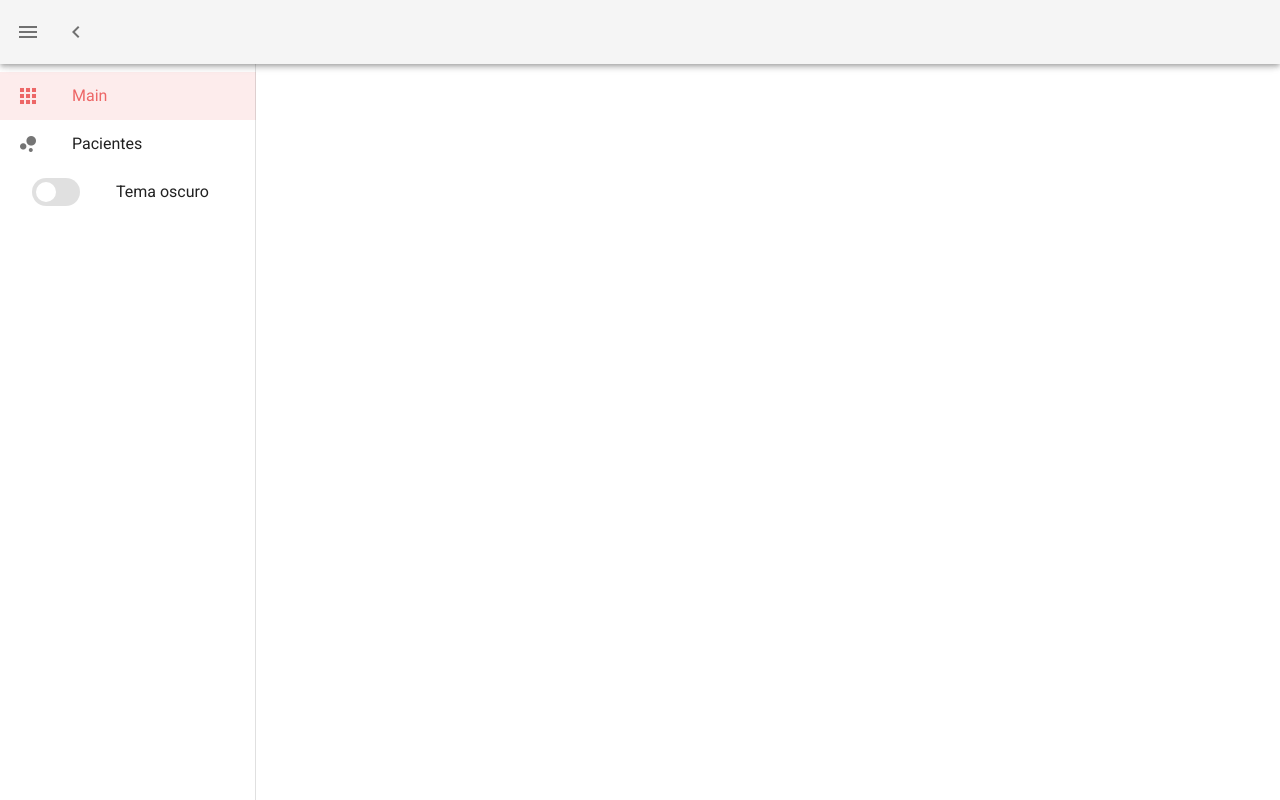
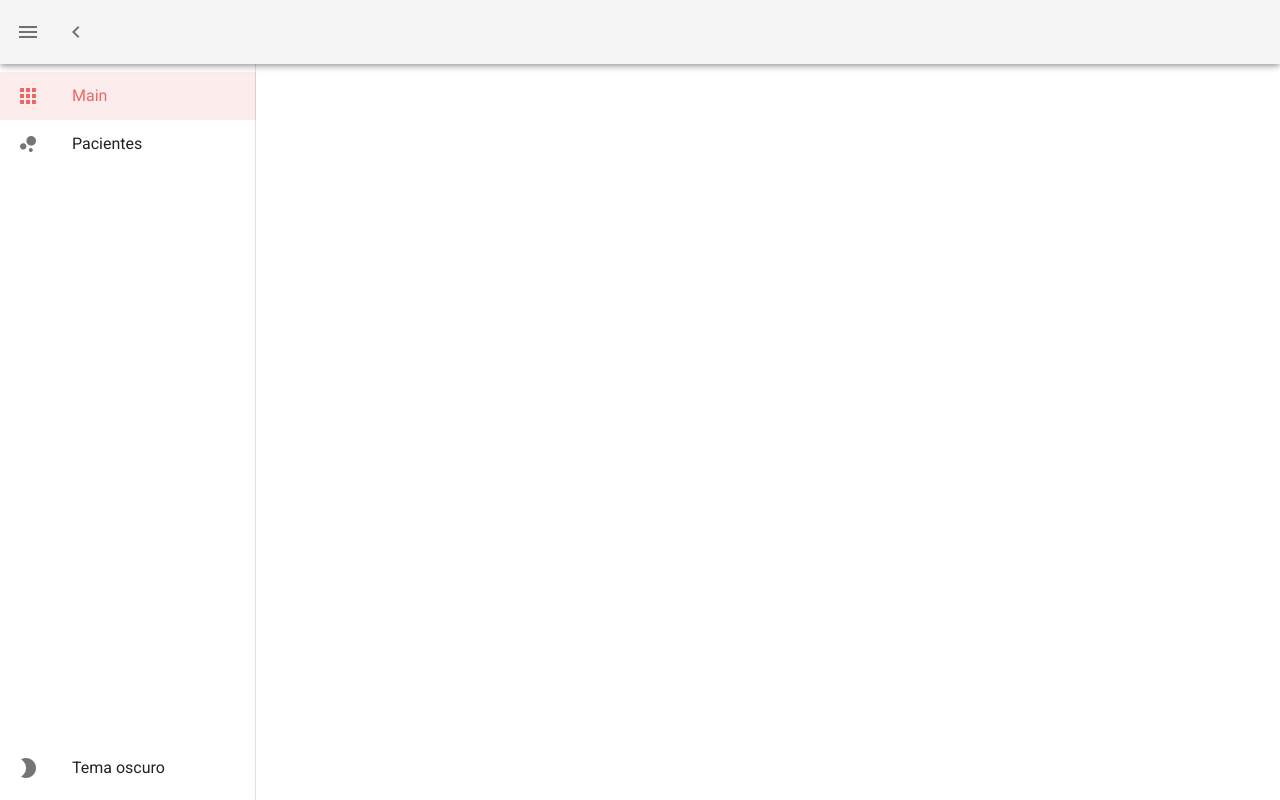
Before and after one commit to bojkomatias/uap-project-frontend, a Nuxt app: page / in a window 1280 px wide. Both pictures are taken after a click on the button 28 px from the left and 32 px from the top of the page. Built offline with nearby package versions, Linux system fonts and the light colour scheme.

Commit message:
Dev SAPE!

```diff
--- a/layouts/default.vue
+++ b/layouts/default.vue
@@ -7,7 +7,7 @@
       fixed
       app
     >
-      <v-list>
+      <v-list class="d-flex flex-column" height="100%">
         <v-list-item
           v-for="(item, i) in items"
           :key="i"
@@ -23,18 +23,16 @@
             <v-list-item-title v-text="item.title" />
           </v-list-item-content>
         </v-list-item>
-        <v-list-item>
+        <v-list-item
+          class="mt-auto"
+          @click="() => ($vuetify.theme.dark = !$vuetify.theme.dark)"
+        >
           <v-list-item-action>
-            <v-switch
-                v-model="$vuetify.theme.dark"
-                inset
-                style="padding-left: 20px;"
-            ></v-switch>
+            <v-icon v-if="$vuetify.theme.dark">mdi-brightness-7</v-icon>
+            <v-icon v-if="!$vuetify.theme.dark">mdi-brightness-2</v-icon>
           </v-list-item-action>
           <v-list-item-content>
-            <v-list-item-title>
-            Tema oscuro
-            </v-list-item-title>
+            {{ `Tema ${!$vuetify.theme.dark ? 'oscuro' : 'claro'}` }}
           </v-list-item-content>
         </v-list-item>
       </v-list>
@@ -98,4 +96,7 @@ export default {
 ::-webkit-scrollbar-thumb:hover {
   background: #292939;
 }
+.v-list-item {
+  flex: 0;
+}
 </style>
--- a/nuxt.config.js
+++ b/nuxt.config.js
@@ -45,7 +45,8 @@ export default {
 
   // Axios module configuration: https://go.nuxtjs.dev/config-axios
   axios: {
-    baseUrl: 'http://practicas-fcs.uap.edu.ar/api'
+    // baseUrl: 'http://practicas-fcs.uap.edu.ar/api'
+    baseUrl: 'http://localhost:1337'
   },
 
 
```
